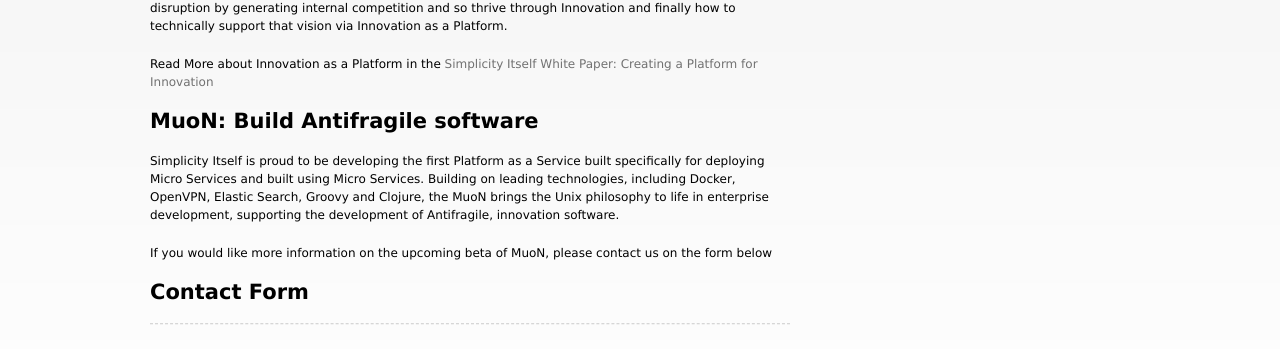
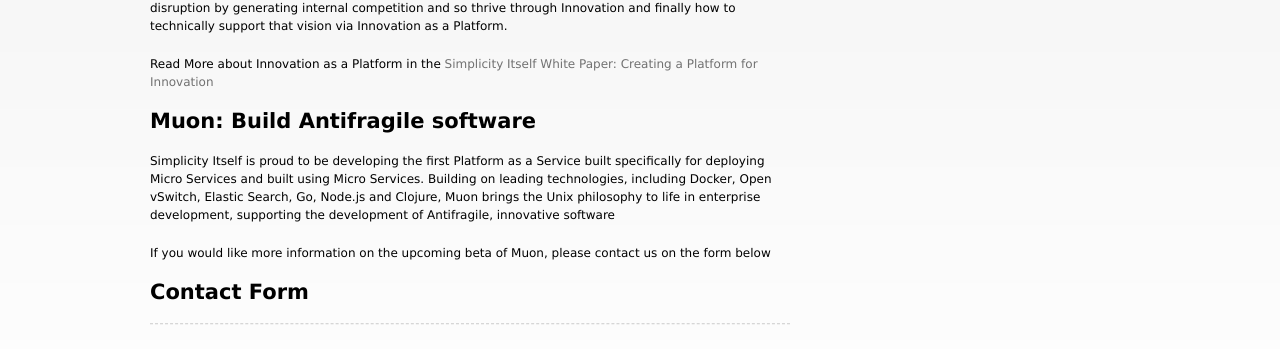
Before and after one commit to simplicitysite/simplicitysite.github.io, a Jekyll site: the page built from muon.html, in a window 1280 px wide. Shown: the part 438-787 px from the top of the page. Built offline with Jekyll 4.4.1, drawn with Linux system fonts in a browser that asks for light colours; nearby versions of some CDN libraries; Markdown is read by kramdown in place of the engine named in the settings.

Commit message:
Fix muon spelling

```diff
--- a/muon.html
+++ b/muon.html
@@ -1,6 +1,6 @@
 ---
 layout: page
-title: MuoN
+title: Muon
 permalink: /muon/
 ---
 <h2 class="grid_12 caption clearfix">
@@ -28,12 +28,11 @@
 
 <p>Read More about Innovation as a Platform in the <a href="/static/pdf/SimplicityItselfCreatingaPlatformforInnovation.pdf">Simplicity Itself White Paper: Creating a Platform for Innovation</a></p>
 
-<h3>MuoN: Build Antifragile software</h3>
+<h3>Muon: Build Antifragile software</h3>
 
-<p>Simplicity Itself is proud to be developing the first Platform as a Service built specifically for deploying Micro Services and built using Micro Services.
-Building on leading technologies, including Docker, OpenVPN, Elastic Search, Groovy and Clojure, the MuoN brings the Unix philosophy to life in enterprise development, supporting the development of Antifragile, innovation software.</p>
+<p>Simplicity Itself is proud to be developing the first Platform as a Service built specifically for deploying Micro Services and built using Micro Services. Building on leading technologies, including Docker, Open vSwitch, Elastic Search, Go, Node.js and Clojure, Muon brings the Unix philosophy to life in enterprise development, supporting the development of Antifragile, innovative software</p>
 
-<p>If you would like more information on the upcoming beta of MuoN, please contact us on the form below  </p>
+<p>If you would like more information on the upcoming beta of Muon, please contact us on the form below  </p>
 
 {% include contact_form.html %}
 
```
